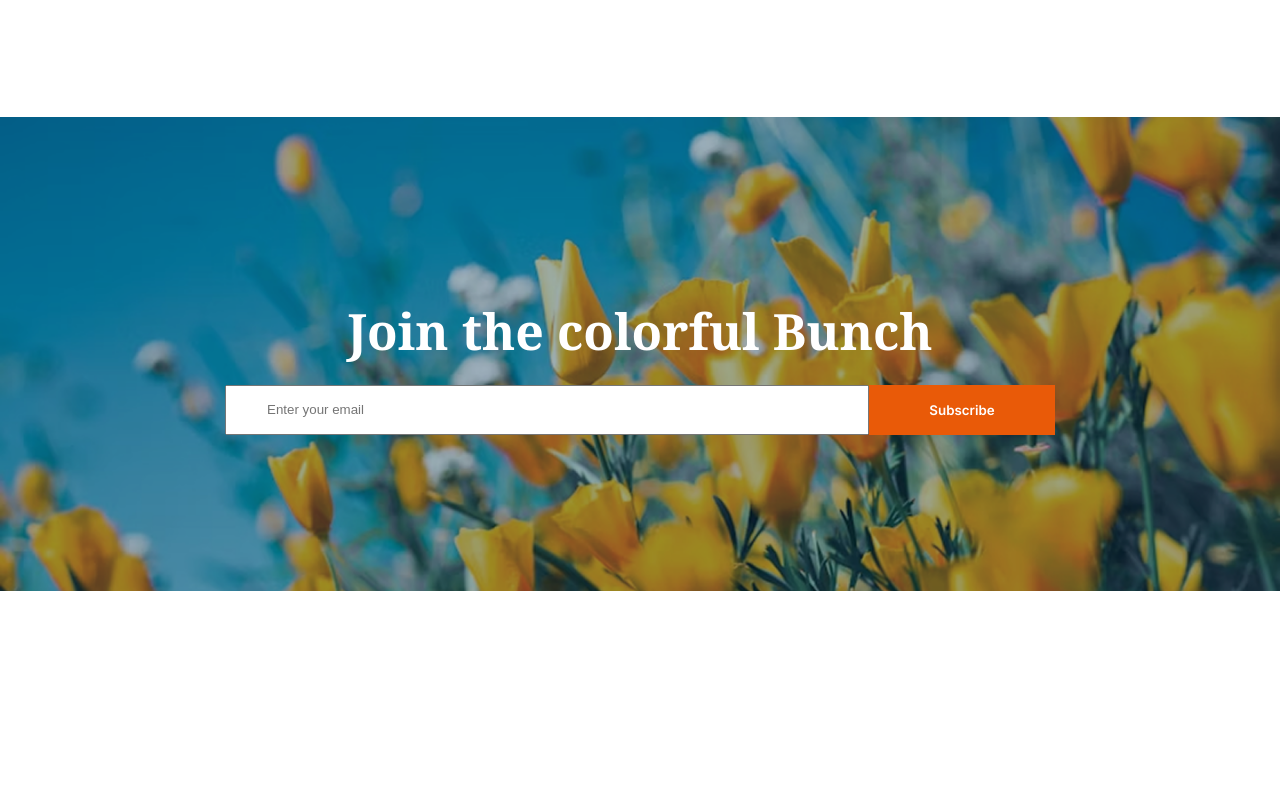
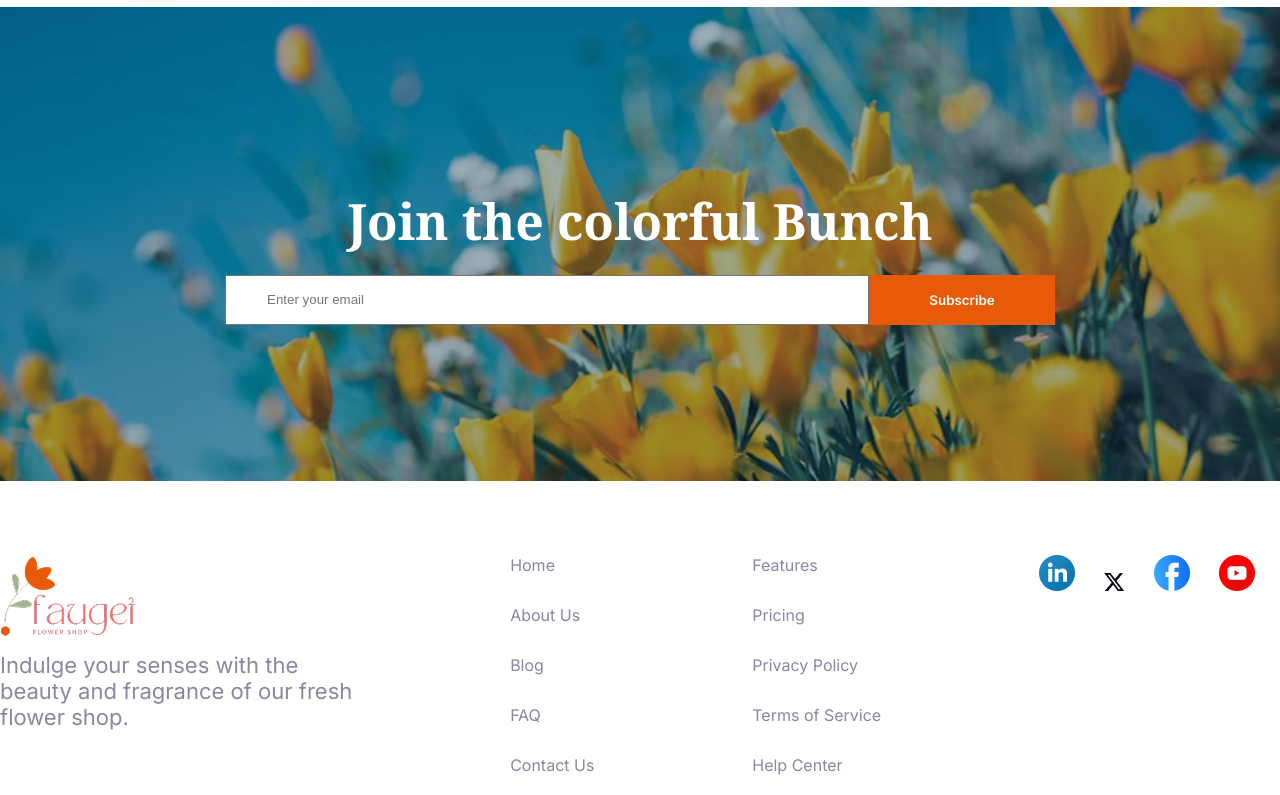
Before and after one commit to Anonnya01/Responsive-Flowers-Assignment-2, a plain HTML site: page index.html in a window 1280 px wide. Shown: the part 3906-4701 px from the top of the page. Before the commit the page ends 4521 px from the top, so only its background shows below. Drawn offline with Linux system fonts and the light colour scheme.

Commit message:
footer done

```diff
--- a/index.html
+++ b/index.html
@@ -123,11 +123,9 @@
             <button class="btn">ADD TO CART</button>
           </div>
         </div>
-
       </section>
-      <img id="badge" src="assets/trusted-badge.png" alt="" />
+      <div id="badge"><img src="assets/trusted-badge.png" alt="" /></div>
       <section class="plant flex">
-
         <div class="plant-img">
           <img src="assets/flower-store.png" alt="" />
         </div>
@@ -158,7 +156,6 @@
             </li>
           </ul>
         </div>
-
       </section>
       <section class="deals">
         <h2 class="noto"><span class="primary-color">Latest</span> Deals</h2>
@@ -195,6 +192,40 @@
         </div>
       </section>
     </main>
-    <footer></footer>
+    <footer class="footer flex">
+      <div footer-left>
+        <img nav-img src="assets/logo.png" alt="" />
+        <p class="inter second-color">
+          Indulge your senses with the <br />
+          beauty and fragrance of our fresh <br />
+          flower shop.
+        </p>
+      </div>
+      <div class="footer-list">
+        <ul class="inter second-color">
+          <li>Home</li>
+          <li>About Us</li>
+          <li>Blog</li>
+          <li>FAQ</li>
+          <li>Contact Us</li>
+        </ul>
+      </div>
+      <div class="footer-list">
+        <ul class="inter second-color">
+          <li>Features</li>
+          <li>Pricing</li>
+          <li>Privacy Policy</li>
+          <li>Terms of Service</li>
+          <li>Help Center</li>
+        </ul>
+      </div>
+
+      <div class="footer-logo">
+        <img src="assets/icon-linkedin.png" alt="" />
+        <img src="assets/icon-twitter.png" alt="" />
+        <img src="assets/icon-facebook.png" alt="" />
+        <img src="assets/icon-youtube.png" alt="" />
+      </div>
+    </footer>
   </body>
 </html>
--- a/styles/responsive.css
+++ b/styles/responsive.css
@@ -159,4 +159,9 @@
     font-weight: 600;
     font-family: inter;
   }
+  /* footer */
+  .footer {
+    flex-direction: column;
+    margin-left: 20px;
+  }
 }
--- a/styles/style.css
+++ b/styles/style.css
@@ -28,7 +28,8 @@
 .products,
 .plant,
 .deals,
-.Latest-box {
+.Latest-box,
+.footer {
   max-width: 1440px;
   margin: 0 auto;
 }
@@ -151,13 +152,16 @@ button:hover {
   margin-bottom: 20px;
 }
 #badge {
+  width: 50px;
+  height: 50px;
+  position: relative;
+}
+#badge img {
+  margin-left: 660px;
+  margin-top: -80px;
   width: 286px;
   height: 286px;
-  margin-left: 860px;
-  margin-bottom: -130px;
-  position: relative;
 }
-
 /* deals */
 .deals {
   text-align: center;
@@ -294,3 +298,24 @@ button:hover {
   font-weight: 600;
   font-family: inter;
 }
+/* FOOTER */
+.footer {
+  margin-top: 50px;
+  margin-bottom: 50px;
+  justify-content: space-between;
+  align-items: start;
+  text-align: start;
+}
+.footer p {
+  font-size: 22px;
+  font-weight: 400;
+  margin-top: 10px;
+}
+.footer-list li {
+  list-style: none;
+  margin-bottom: 30px;
+}
+
+.footer-logo img {
+  margin-right: 25px;
+}
```
